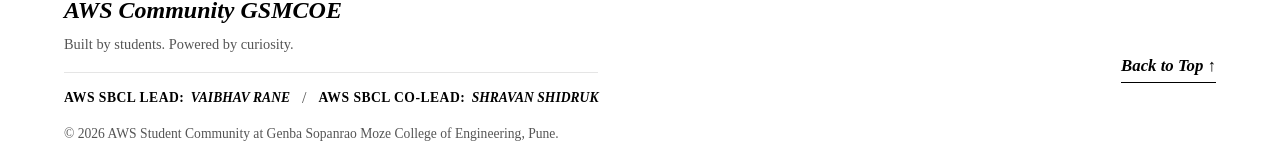
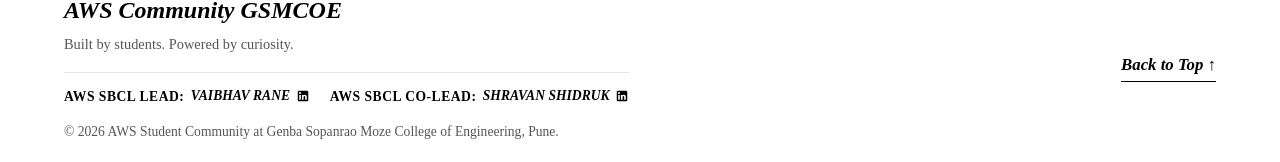
Before and after one commit to shravanshidruk16/AWS-COMMUNITY-GSMCOE, a plain HTML site: page index.html in a window 1280 px wide. Shown: the part 7405-7567 px from the top of the page. Drawn offline with Linux system fonts and the light colour scheme.

Commit message:
feat: add LinkedIn links and icons for footer leadership credits and remove slash separator

```diff
--- a/index.html
+++ b/index.html
@@ -763,12 +763,21 @@
         <div class="footer-leadership">
           <div class="leader-chip">
             <span class="leader-role">AWS SBCL LEAD:</span>
-            <span class="leader-name">VAIBHAV RANE</span>
+            <a href="https://linkedin.com/in/vaibhavrane07" target="_blank" rel="noopener noreferrer" class="leader-link" aria-label="Vaibhav Rane LinkedIn Profile">
+              <span class="leader-name">VAIBHAV RANE</span>
+              <svg class="leader-linkedin-icon" viewBox="0 0 24 24" fill="currentColor" aria-hidden="true">
+                <path d="M19 3a2 2 0 0 1 2 2v14a2 2 0 0 1-2 2H5a2 2 0 0 1-2-2V5a2 2 0 0 1 2-2h14m-.5 15.5v-5.3a3.26 3.26 0 0 0-3.26-3.26c-.85 0-1.84.52-2.28 1.3v-1.11h-2.79v8.37h2.79v-4.93c0-.77.62-1.4 1.39-1.4a1.4 1.4 0 0 1 1.4 1.4v4.93h2.75M6.88 8.56a1.68 1.68 0 0 0 1.68-1.68c0-.93-.75-1.69-1.68-1.69a1.69 1.69 0 0 0-1.69 1.69c0 .93.76 1.68 1.69 1.68m1.39 9.94v-8.37H5.5v8.37h2.77z"/>
+              </svg>
+            </a>
           </div>
-          <span class="leader-sep">/</span>
           <div class="leader-chip">
             <span class="leader-role">AWS SBCL CO-LEAD:</span>
-            <span class="leader-name">SHRAVAN SHIDRUK</span>
+            <a href="https://linkedin.com/in/shravanshidruk" target="_blank" rel="noopener noreferrer" class="leader-link" aria-label="Shravan Shidruk LinkedIn Profile">
+              <span class="leader-name">SHRAVAN SHIDRUK</span>
+              <svg class="leader-linkedin-icon" viewBox="0 0 24 24" fill="currentColor" aria-hidden="true">
+                <path d="M19 3a2 2 0 0 1 2 2v14a2 2 0 0 1-2 2H5a2 2 0 0 1-2-2V5a2 2 0 0 1 2-2h14m-.5 15.5v-5.3a3.26 3.26 0 0 0-3.26-3.26c-.85 0-1.84.52-2.28 1.3v-1.11h-2.79v8.37h2.79v-4.93c0-.77.62-1.4 1.39-1.4a1.4 1.4 0 0 1 1.4 1.4v4.93h2.75M6.88 8.56a1.68 1.68 0 0 0 1.68-1.68c0-.93-.75-1.69-1.68-1.69a1.69 1.69 0 0 0-1.69 1.69c0 .93.76 1.68 1.69 1.68m1.39 9.94v-8.37H5.5v8.37h2.77z"/>
+              </svg>
+            </a>
           </div>
         </div>
 
--- a/style.css
+++ b/style.css
@@ -1034,7 +1034,7 @@ img {
 .footer-leadership {
   display: flex;
   align-items: center;
-  gap: 0.75rem;
+  gap: 1.25rem;
   flex-wrap: wrap;
   margin-top: 1rem;
   padding-top: 0.75rem;
@@ -1055,13 +1055,30 @@ img {
   color: var(--color-text);
 }
 
+.leader-link {
+  display: inline-flex;
+  align-items: center;
+  gap: 0.35rem;
+  color: var(--color-text);
+  border-bottom: 1px solid transparent;
+  padding-bottom: 1px;
+  transition: border-color var(--transition-fast), opacity var(--transition-fast);
+}
+
+.leader-link:hover {
+  border-color: var(--color-text);
+  opacity: 0.85;
+}
+
 .leader-name {
   font-style: italic;
   font-weight: 600;
 }
 
-.leader-sep {
-  color: var(--color-text-muted);
+.leader-linkedin-icon {
+  width: 14px;
+  height: 14px;
+  display: inline-block;
 }
 
 .pwa-install-btn {
```
